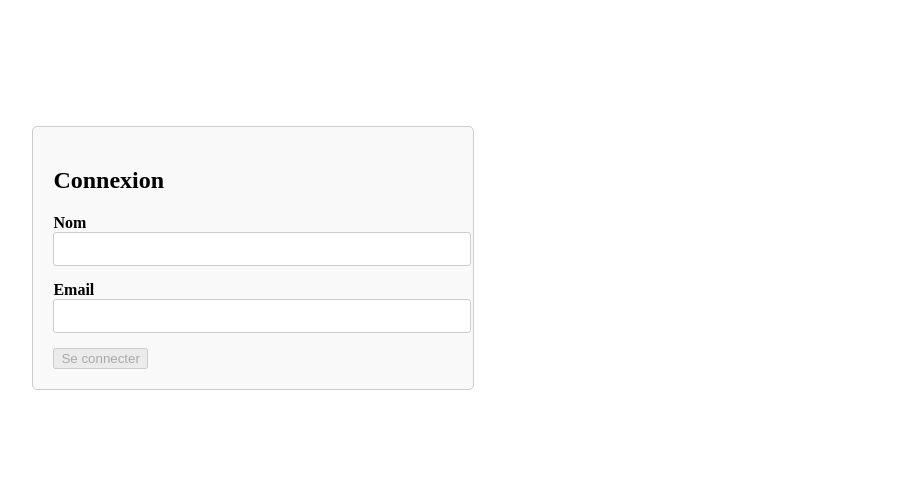
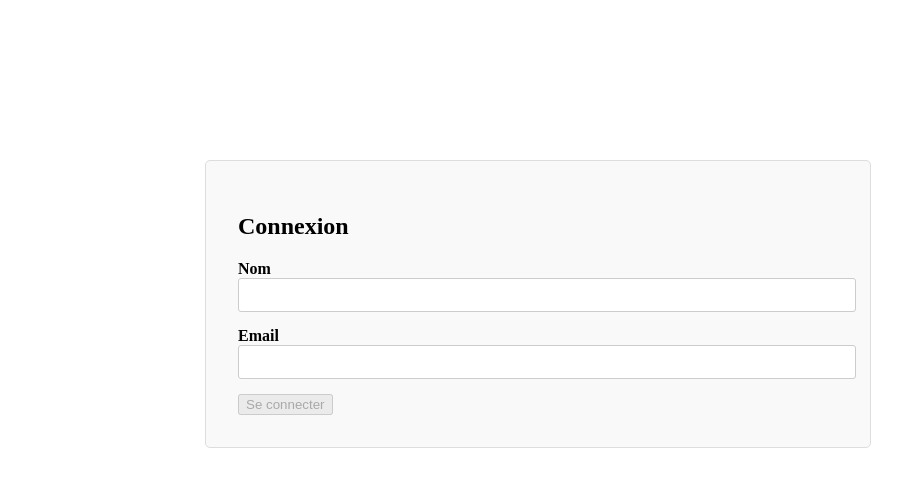
Before and after one commit to ljoutsam/gestionUtilisateursFront, an Angular app in the folder gestion-utilisateurs/: page /login in a window 1280 px wide. Shown: the top 486 px of the page, without its empty margins (102-1004 px from the left). Built offline with nearby package versions, Linux system fonts and the light colour scheme.

Commit message:
css page login

```diff
--- a/gestion-utilisateurs/src/app/login/login.component.scss
+++ b/gestion-utilisateurs/src/app/login/login.component.scss
@@ -1,10 +1,10 @@
 .login-container {
-    max-width: 400px;
-    margin: 10%;
-    padding: 20px;
-    border: 1px solid #ccc;
+    padding: 2rem;
+    border: 1px solid #ddd;
     border-radius: 5px;
     background-color: #f9f9f9;
+    max-width: 600px;
+    margin: 10rem auto;
   }
 
   .form-group {
--- a/gestion-utilisateurs/src/app/users/user-list/user-list.component.html
+++ b/gestion-utilisateurs/src/app/users/user-list/user-list.component.html
@@ -16,7 +16,7 @@
                 <td>
                     <a class="user-list__user-link" [routerLink]="['/user', user.id]">Détails</a>
                 </td>
-                @if (currentUserRole === 'admin') {
+                @if (currentUserRole === 'admin' && user.role!=='admin') {
                     <td> <button class="user-list__update-button" [routerLink]="['/edit-user', user.id]" >Modifier</button></td>
                     <td> <button class="user-list__delete-button" (click)="deleteUser(user.id)"  >Supprimer</button></td>
                 }
```
